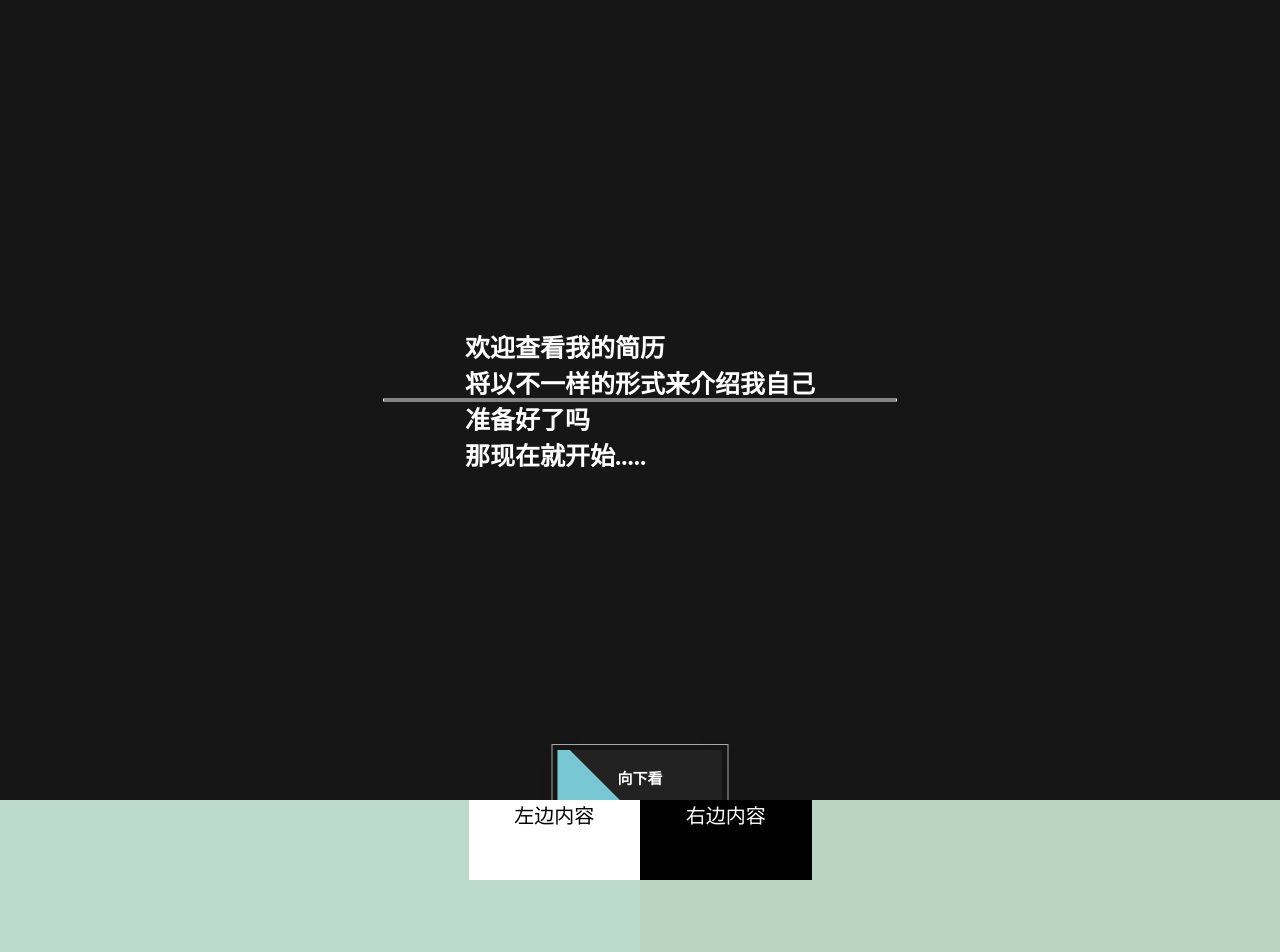
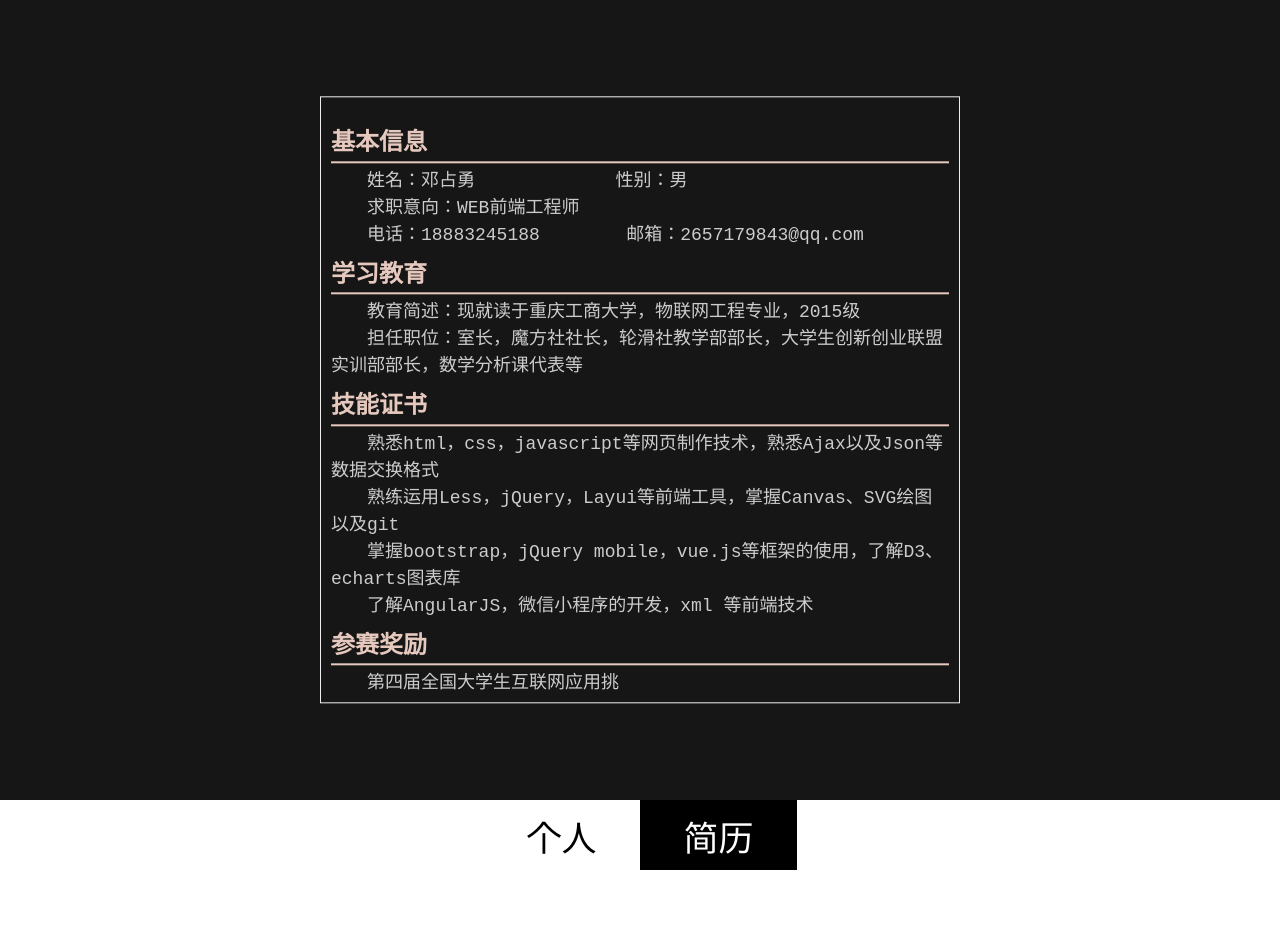
Before and after one commit to DengZhanyong/Personal-blog, a plain HTML site: page otherpages/RecordOfExperience/index.html in a window 1280 px wide. Shown: the top 952 px of the page. After the commit the page ends 800 px from the top, so only its background shows below. Drawn offline with Linux system fonts and the light colour scheme.

Commit message:
动画页面和静态页面切换

```diff
--- a/otherpages/RecordOfExperience/css/style.css
+++ b/otherpages/RecordOfExperience/css/style.css
@@ -14,9 +14,11 @@ html,
 body {
     height: 100%;
     width: 100%;
+	overflow: hidden;
 }
 
 .main {
+	position: relative;
     width: 100%;
     height: 100%;
     overflow: hidden;
@@ -74,22 +76,29 @@ body {
     display: inline-block;
     position: fixed;
     left: 50%;
-    width: 350px;
+    width: 320px;
     transform: translate(-50%, 0px);
     z-index: 1000;
     color: #fff;
-    height: 80px;
+    height: 70px;
     text-align: center;
     font-size: 0;
 }
 
 #Fix_top>div {
+	position: relative;
     height: 100%;
     display: inline-block;
     width: 49%;
     font-size: 20px;
 }
-
+#Fix_top>div span{
+	position: absolute;
+	top: 50%;
+	left: 50%;
+	transform: translate(-50%,-50%);
+	font-size: 35px;
+}
 .topLeft-Wrapper {
     background: #fff;
     color: #000;
@@ -256,9 +265,18 @@ pre{
 	font-size: 18px;
 	padding: 5px;
 	cursor: pointer;
+	display: none;
 }
-
-#Down_switch .btn {
+#Up_switch{
+	position: absolute;
+	left: 50%;
+	transform: translate(-50%,0);
+	top: 10%;
+	font-size: 18px;
+	padding: 5px;
+	cursor: pointer;
+}
+.btn {
   border: none;
   display: block;
   text-align: center;
@@ -276,12 +294,11 @@ pre{
   box-shadow: 0 5px 15px rgba(0,0,0,0.20);
 }
 
-#Down_switch .btn span {
+.btn span {
   position: relative;
   z-index: 1;
 }
-
-#Down_switch .btn:after {
+.btn:after {
   content: "";
   position: absolute;
   left: 0;
@@ -295,7 +312,7 @@ pre{
   transform: translateX(-98%) translateY(-25%) rotate(45deg);
 }
 
-#Down_switch .btn:hover:after {
+.btn:hover:after {
   -webkit-transform: translateX(-9%) translateY(-25%) rotate(45deg);
   transform: translateX(-9%) translateY(-25%) rotate(45deg);
 }
--- a/otherpages/RecordOfExperience/index.html
+++ b/otherpages/RecordOfExperience/index.html
@@ -28,14 +28,18 @@
                 </pre>
             </div>
 			<div class="" id="Down_switch">
-				<button class="btn"><span>向下看</span></button>
+				<button class="btn"><span>Turn down</span></button>
 			</div>
         </div>
     </div>
     <div class="main">
         <div id="Fix_top">
-            <div class="topLeft-Wrapper">左边内容</div>
-            <div class="topRight-Wrapper">右边内容</div>
+			<div class="topLeft-Wrapper">
+				<span>个人</span>
+			</div>
+            <div class="topRight-Wrapper">
+				<span>简历</span>
+			</div>
         </div>
         <div class="main-Content">
             <div class="fixNav">
@@ -64,6 +68,9 @@
                 </div>
             </div>
         </div>
+		<div class="" id="Up_switch">
+			<button class="btn"><span>Turn up</span></button>
+		</div>
     </div>
 </body>
 
--- a/otherpages/RecordOfExperience/js/animation.js
+++ b/otherpages/RecordOfExperience/js/animation.js
@@ -79,3 +79,8 @@ function Blink(element, time, frequency) {
         element.hide();
     }, time);
 }
+
+//加载完个人简历后续动画效果
+function EndResume(){
+	$('#Down_switch').show(1000); //显示向下按钮
+}
--- a/otherpages/RecordOfExperience/js/main.js
+++ b/otherpages/RecordOfExperience/js/main.js
@@ -67,7 +67,7 @@ function indexPage() {
 //第一段话
 function firstParagraph() {
     var SingleSentence = Introduction.split('<br/>'); //获取第一段话个内容
-    var speed = 60; //每个字输出时间
+    var speed = 20; //每个字输出时间
     var SentenceSpeed = speed * 4;
     var setTime = 0; //计算每句话的延时时间
     for (let i = 0; i < SingleSentence.length; i++) {
@@ -108,7 +108,7 @@ function LoadResume() {
     //        }, i ? time : 0);
     //    }
 
-    var speed = 50; //每个字输出时间
+    var speed = 5; //每个字输出时间
     var SentenceSpeed = speed * 3;
     var setTime = 0; //计算每句话的延时时间
    	var s = setInterval(function(){
@@ -122,6 +122,7 @@ function LoadResume() {
 			if(i == sentences.length-1)
 				setTimeout(function(){
 					clearInterval(s);
+					EndResume();//加载完个人简历后续动画效果
 					//$('.indexAnimate').slideUp();
 				},sentences[i].length*speed);
         }, i ? (setTime) : 0);
@@ -169,6 +170,12 @@ function AllEvent() {
 	//动画页与静态页切换
 	$("#Down_switch").click(function(){
 		$('.indexAnimate').slideUp();
+		$('.main').show();
+	});
+	$("#Up_switch").click(function(){
+		$('.indexAnimate').slideDown();
+		$('.main').slideUp();
 	});
 
+
 }
```
